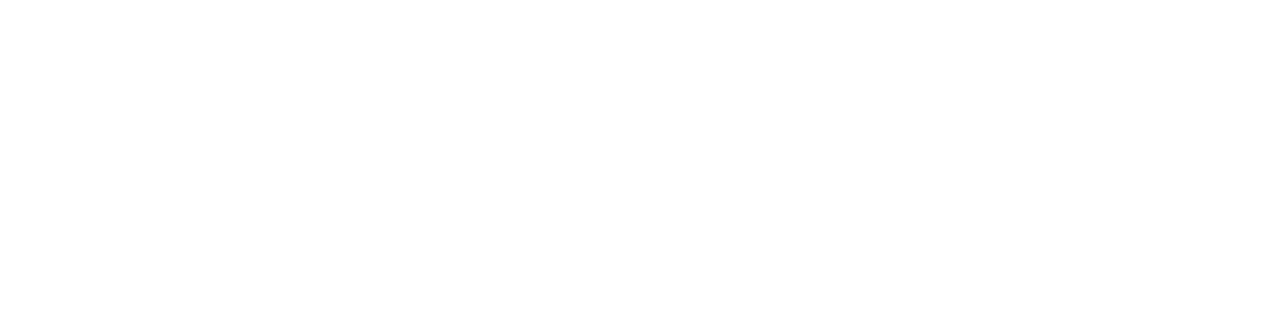
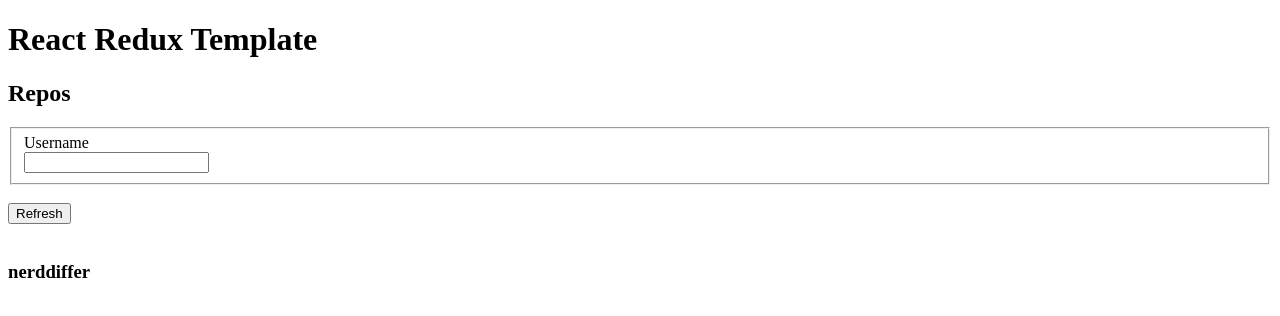
Before and after one commit to NerdDiffer/github-repo-viewer, a React app: page /repos in a window 1280 px wide. Shown: the top 316 px of the page. Built offline with nearby package versions, Linux system fonts and the light colour scheme.

Commit message:
feat(Repos): Add Repos component

```diff
--- /dev/null
+++ b/src/components/Repos/Controls.jsx
@@ -0,0 +1,63 @@
+import React, { Component, PropTypes } from 'react';
+import { connect } from 'react-redux';
+import { bindActionCreators } from 'redux';
+import { reduxForm, Field as ReduxFormField } from 'redux-form';
+import * as actions from '../../state/actions/repos';
+
+export const InputField = field => {
+  const { type, meta, input } = field;
+  const isErrorPresent = meta.touched && meta.error;
+
+  return (
+    <div className="form_field_container">
+      <input {...input} type={type} />
+      {isErrorPresent ? <span className="error">{meta.error}</span> : null}
+    </div>
+  );
+};
+
+class ReposControls extends Component {
+  constructor(props) {
+    super(props);
+
+    this.submitForm = this.submitForm.bind(this);
+  }
+
+  submitForm({ login }) {
+    this.props.getRepos(login);
+  }
+
+  render() {
+    const { handleSubmit } = this.props;
+
+    return (
+      <form onSubmit={handleSubmit(this.submitForm)}>
+        <fieldset>
+          <label>Username</label>
+          <ReduxFormField
+            name="login"
+            type="text"
+            component={InputField}
+          />
+        </fieldset>
+        <br />
+        <button action="submit">Refresh</button>
+      </form>
+    );
+  }
+}
+
+const mapDispatchToProps = dispatch => (
+  bindActionCreators({ ...actions }, dispatch)
+);
+
+const form = reduxForm({
+  form: 'repos'
+})(ReposControls);
+
+const ConnectedReposControls = connect(
+  null,
+  mapDispatchToProps
+)(form);
+
+export default ConnectedReposControls;
--- /dev/null
+++ b/src/components/Repos/Repo.js
@@ -0,0 +1,12 @@
+import React from 'react';
+
+const Repo = ({ data }) => {
+  const  { id, name, description, language, watchers_count, watchers, size, created_at, updated_at, pushed_at, html_url } = data;
+
+  return (
+    <div className="repo">
+    </div>
+  );
+};
+
+export default Repo;
--- /dev/null
+++ b/src/components/Repos/index.js
@@ -0,0 +1,57 @@
+import React, { Component } from 'react';
+import { connect } from 'react-redux';
+import { bindActionCreators } from 'redux';
+import { reduxForm, Field as ReduxFormField } from 'redux-form';
+import * as actions from '../../state/actions/repos';
+import Repo from './Repo'
+import ReposControls from './Controls';
+
+class Repos extends Component {
+  constructor(props) {
+    super(props);
+
+    this.renderChildren = this.renderChildren.bind(this);
+  }
+
+  renderChildren() {
+    const { repos } = this.props;
+
+    if (!repos) {
+      return null;
+    } else {
+      return (
+        repos.map((data, ind) => (<Repo key={ind} data={data} />))
+      );
+    }
+  }
+
+  render() {
+    const { nameOfUser } = this.props;
+
+    return (
+      <div className="repos list">
+        <h2>Repos</h2>
+        <ReposControls />
+        <br />
+        {nameOfUser ? <h3>{nameOfUser}</h3> : null}
+        {this.renderChildren()}
+      </div>
+    );
+  }
+}
+
+const mapStateToProps = ({ current, repos, owners }) => {
+  const { login } = current;
+
+  return {
+    nameOfUser: login,
+    repos: repos[login] || [],
+    user: owners[login] || null
+  };
+};
+
+const ConnectedRepos = connect(
+  mapStateToProps
+)(Repos);
+
+export default ConnectedRepos;
--- a/src/index.jsx
+++ b/src/index.jsx
@@ -4,11 +4,13 @@
 import { Router, Route, browserHistory } from 'react-router';
 
 import App from './components/App';
+import Repos from './components/Repos';
 import store from './state/store';
 
 // Route config
 const routes = (
   <Route path="/" component={App}>
+    <Route path="/repos" component={Repos} />
   </Route>
 );
 
```
